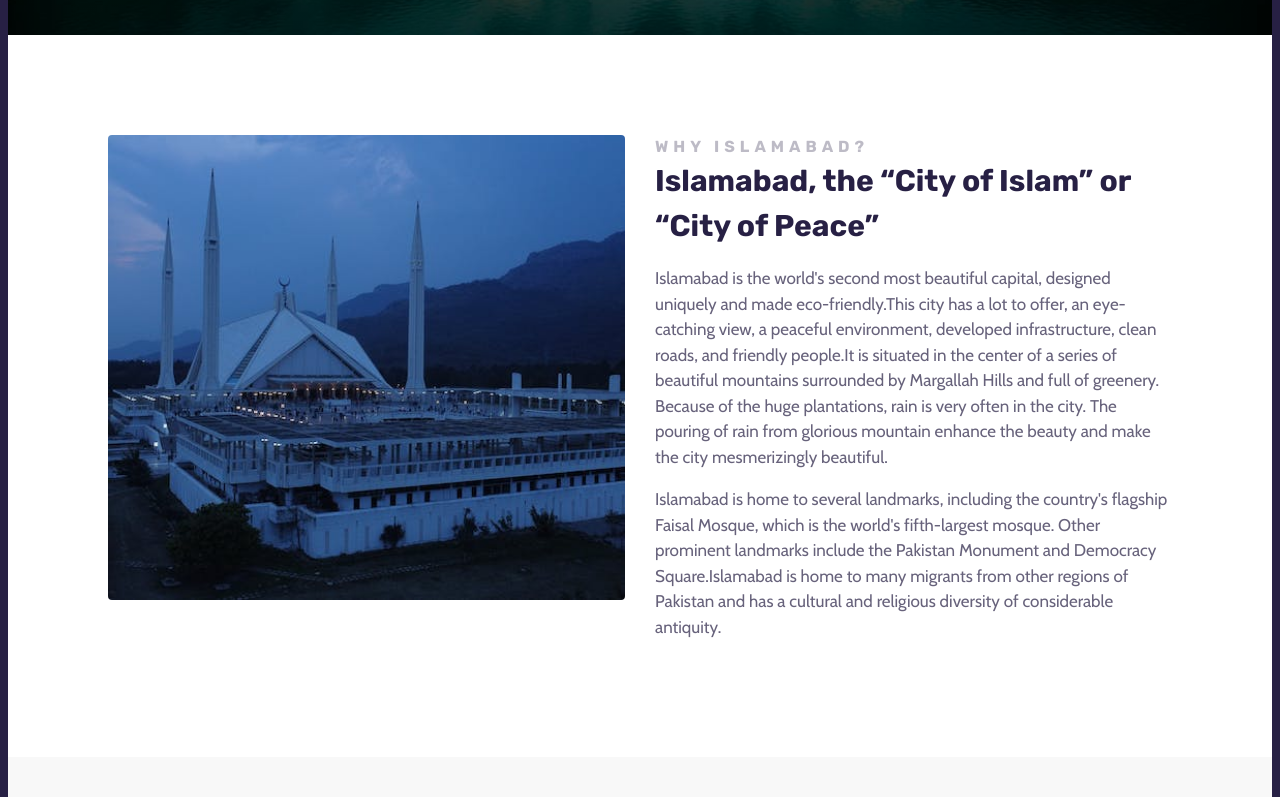
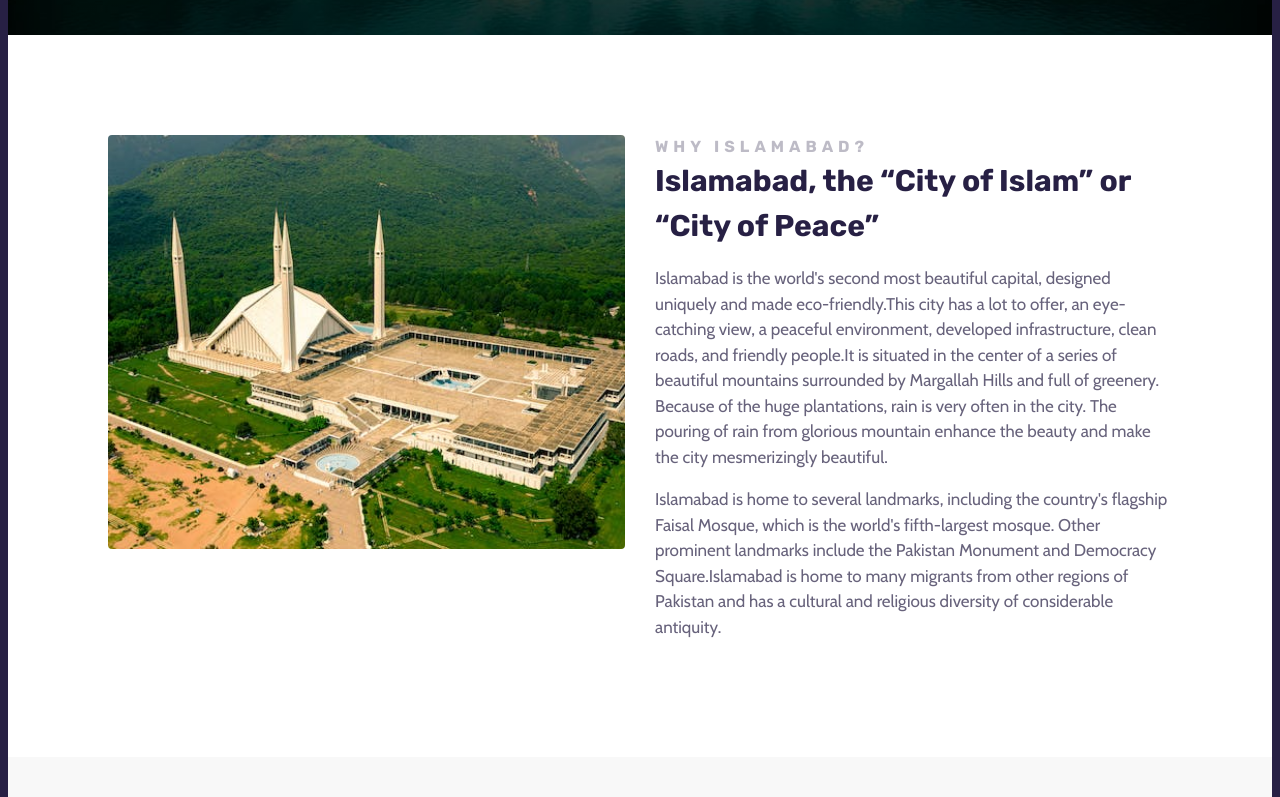
Before and after one commit to WajihaAbrar/Travel-Website, a plain HTML site: page index.html in a window 1280 px wide. Shown: the part 676-1473 px from the top of the page. Drawn offline with nearby package versions, Linux system fonts and the light colour scheme; a script that the page names is missing.

```diff
--- a/index.html
+++ b/index.html
@@ -24,12 +24,13 @@
         <section class="grid grid-2-columns">
           <div>
             <img
-              src="images/mosque3.jpg"
+              src="images/mosque5.jpg"
               alt="Islamabad Mosque"
               class="img-responsive mosque"
             />
           </div>
           <div>
+            <a name="more"></a>
             <h2>Why Islamabad?</h2>
             <h3>Islamabad, the “City of Islam” or “City of Peace”</h3>
             <p>
```
Also changed, not shown: images/mosque4.jpg (added), images/mosque5.jpg (added).
